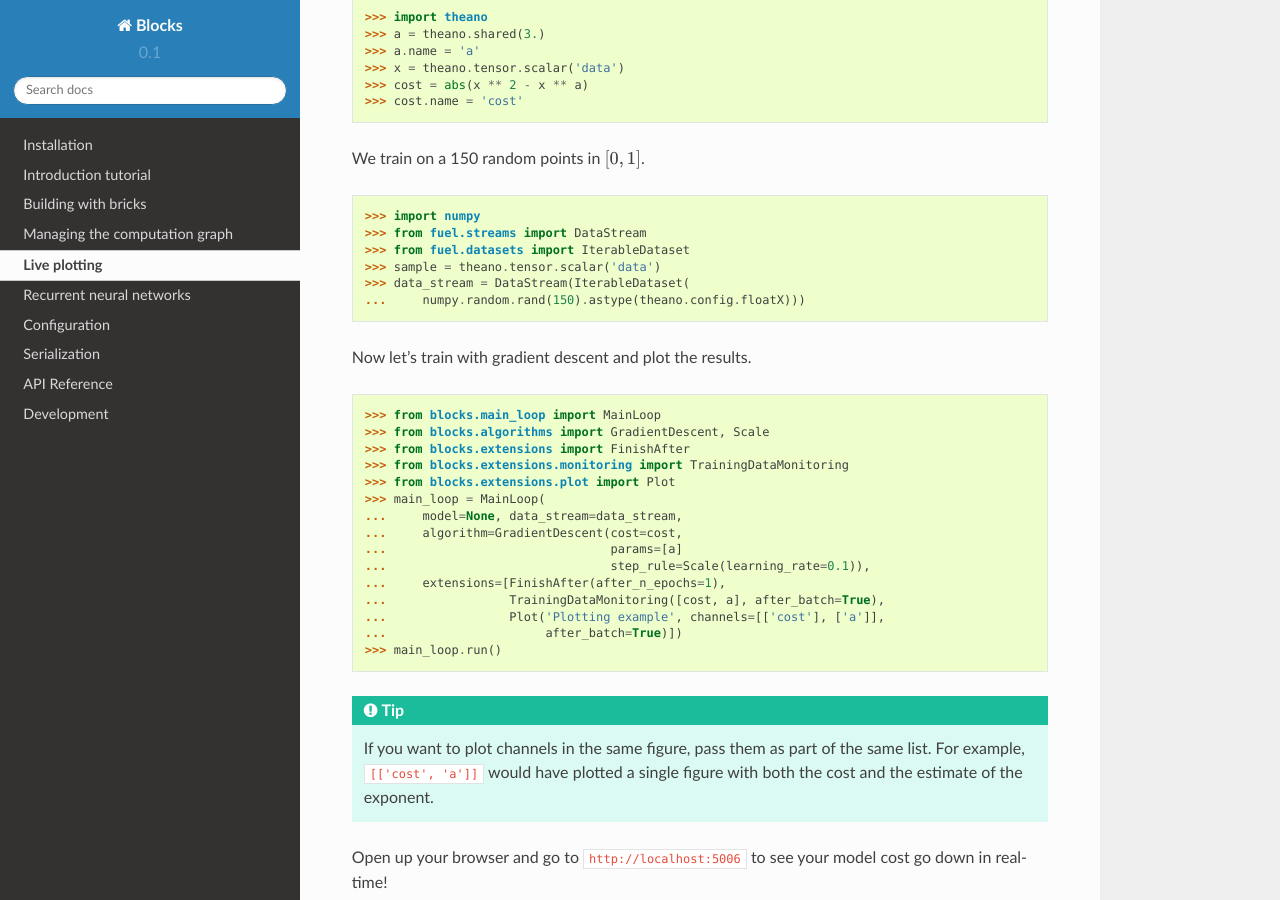
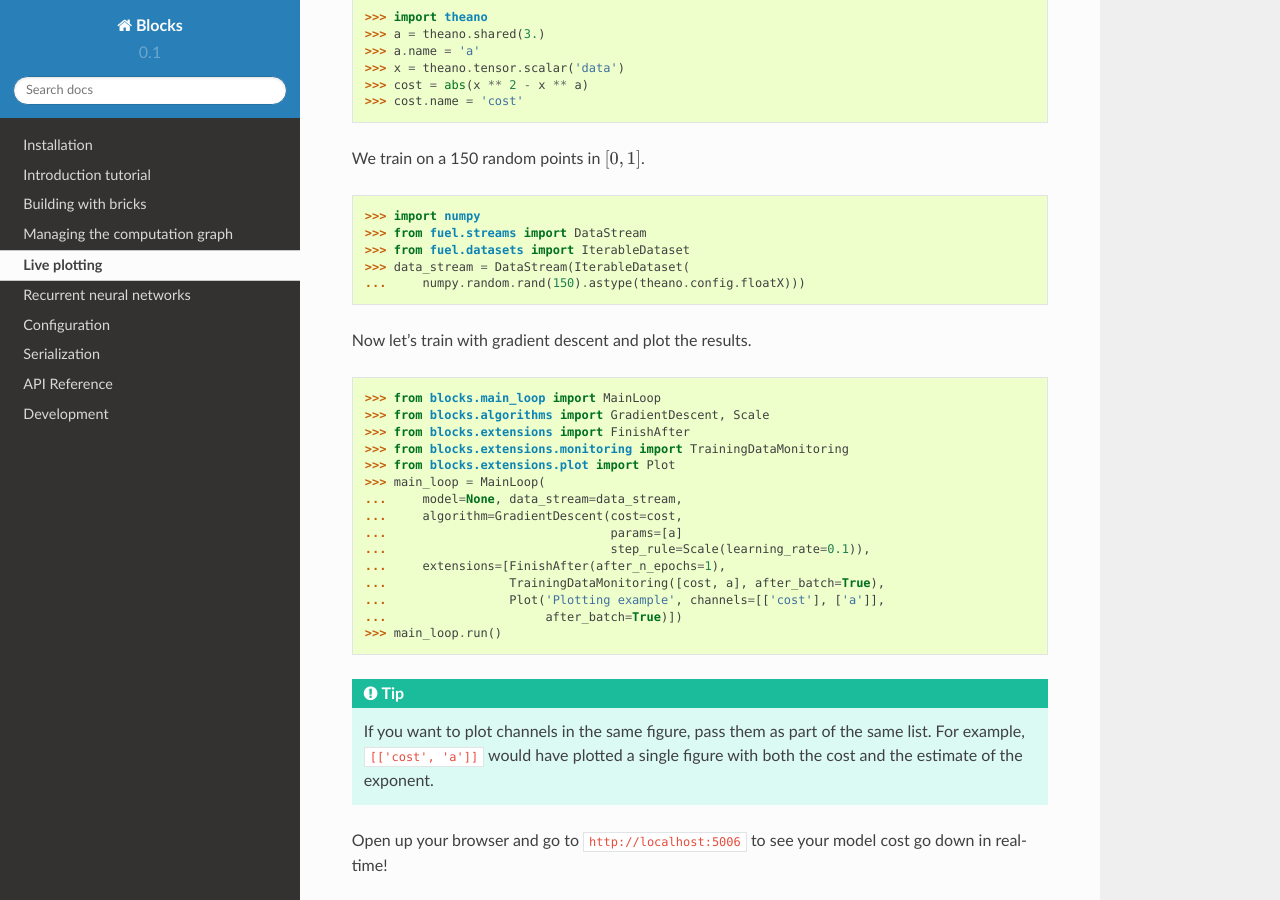
Before and after one commit to mila-iqia/blocks, a Sphinx documentation site: the page built from docs/plotting.rst, in a window 1280 px wide and 900 px high, scrolled down 732 px. Built offline with Sphinx 7.4.7 and the Read the Docs theme 2.0.0, drawn with Linux system fonts in a browser that asks for light colours.

Commit message:
Update plotting.rst
Removed line "sample = theano.tensor.scalar('data')" because it wasn't being used anywhere in the example code snippet

```diff
--- a/docs/plotting.rst
+++ b/docs/plotting.rst
@@ -43,7 +43,6 @@ We train on a 150 random points in :math:`[0, 1]`.
 >>> import numpy
 >>> from fuel.streams import DataStream
 >>> from fuel.datasets import IterableDataset
->>> sample = theano.tensor.scalar('data')
 >>> data_stream = DataStream(IterableDataset(
 ...     numpy.random.rand(150).astype(theano.config.floatX)))
 
```
